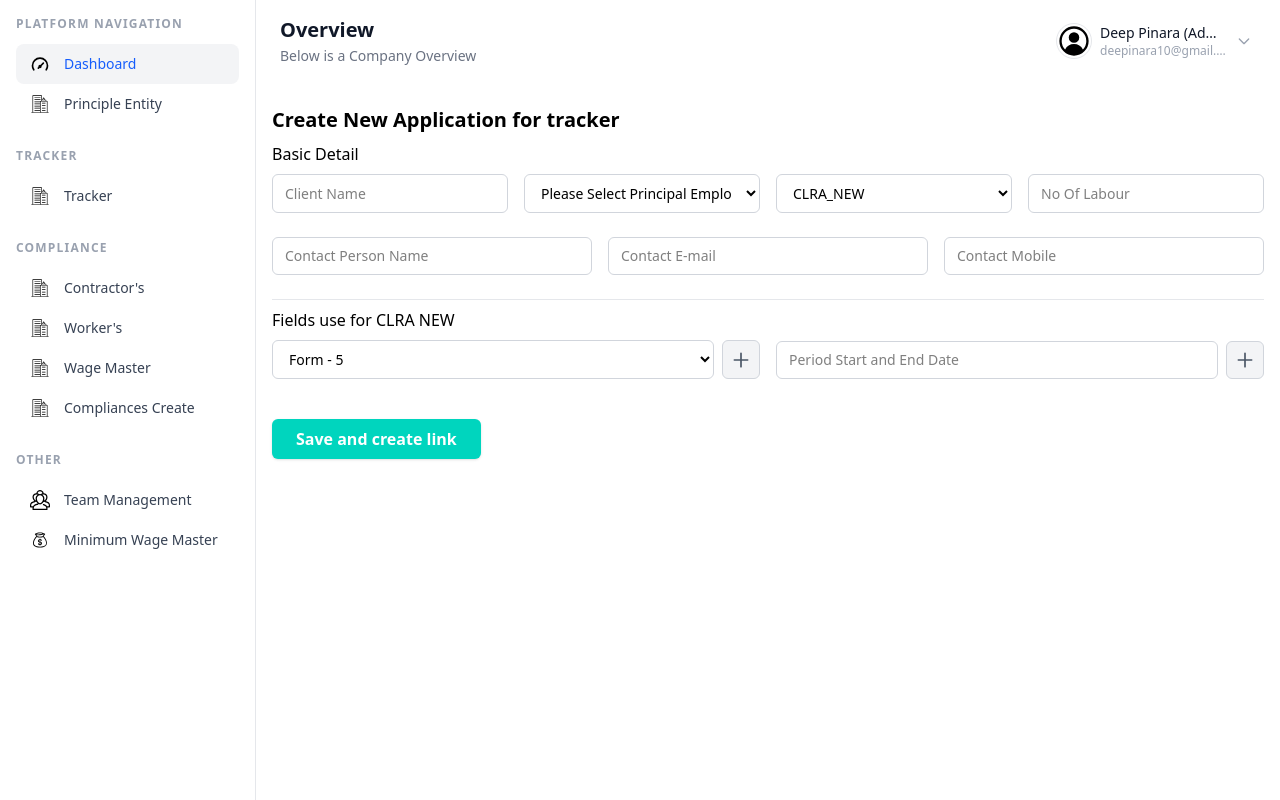
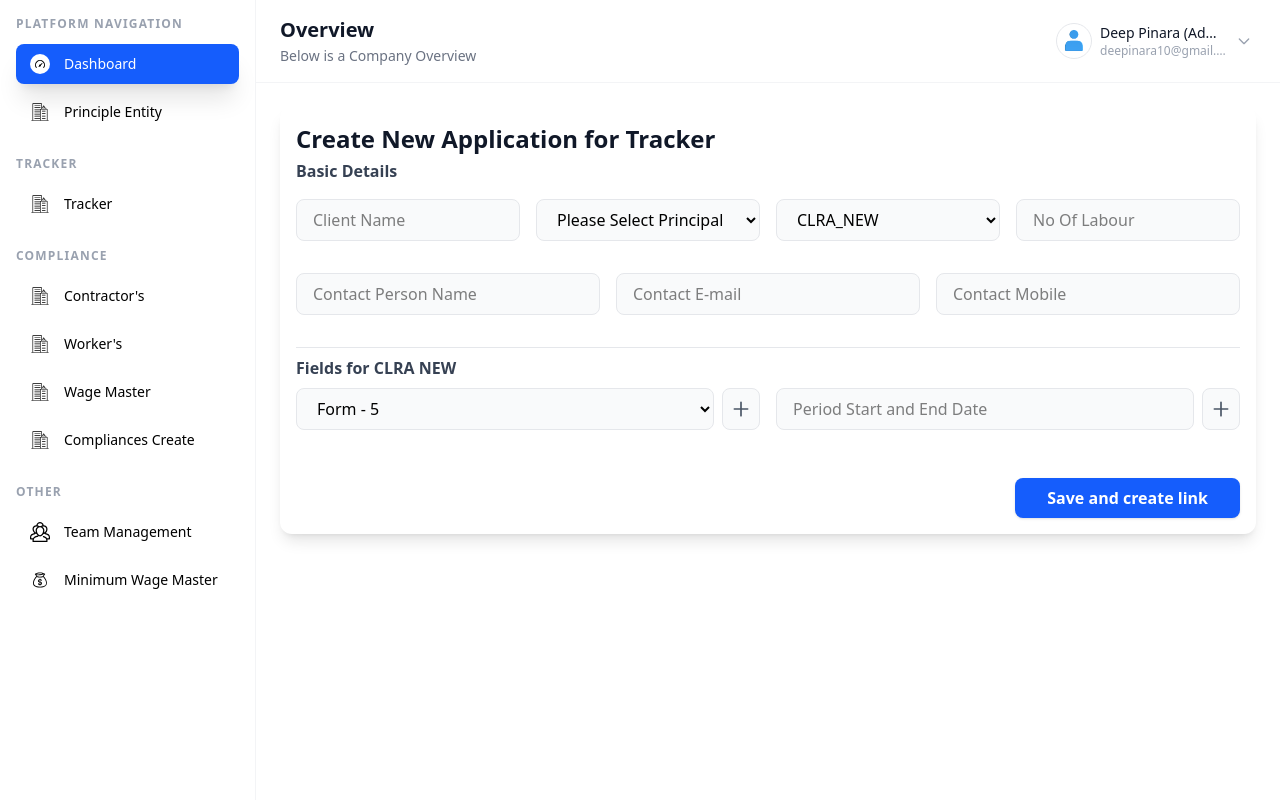
Before and after one commit to DeepPinara/compliance-web, a React (Vite) app: page /create-new-application-tracker in a window 1280 px wide. Built offline with nearby package versions, Linux system fonts and the light colour scheme.

Commit message:
UI Optimization

```diff
--- a/src/Components/CreateApplicationForm.jsx
+++ b/src/Components/CreateApplicationForm.jsx
@@ -2,49 +2,51 @@ import React from 'react';
 
 function CreateApplicationForm() {
     return (
-        <div className="w-full bg-white px-4 py-6 mx-auto">
-            <h2 className="text-xl font-semibold mb-2">Create New Application for tracker</h2>
-            <div className="text-base font-medium mb-2">Basic Detail</div>
-            <form className="space-y-6">
+        <div className="w-full bg-white rounded-xl px-6 mt-6">
+            <div className='p-4 shadow-lg rounded-xl'>
+                <h2 className="text-2xl font-bold mb-1 text-gray-900">Create New Application for Tracker</h2>
+                <div className="text-base font-semibold text-gray-700 mb-4">Basic Details</div>
+                <form className="space-y-8">
                     {/* Basic Detail Fields */}
                     <div className="grid grid-cols-1 md:grid-cols-4 gap-4">
-                    <input type="text" placeholder="Client Name" className="w-full rounded-md border border-gray-300 px-3 py-2 focus:outline-none focus:ring-2 focus:ring-teal-400 text-sm" />
-                    <select className="w-full rounded-md border border-gray-300 px-3 py-2 focus:outline-none focus:ring-2 focus:ring-teal-400 text-sm">
+                        <input type="text" placeholder="Client Name" className="w-full rounded-lg border border-gray-200 px-4 py-2 text-base bg-gray-50 focus:outline-none focus:ring-2 focus:ring-blue-200 focus:border-blue-400 transition" />
+                        <select className="w-full rounded-lg border border-gray-200 px-4 py-2 text-base bg-gray-50 focus:outline-none focus:ring-2 focus:ring-blue-200 focus:border-blue-400 transition">
                             <option>Please Select Principal Employer Name</option>
                         </select>
-                    <select className="w-full rounded-md border border-gray-300 px-3 py-2 focus:outline-none focus:ring-2 focus:ring-teal-400 text-sm">
+                        <select className="w-full rounded-lg border border-gray-200 px-4 py-2 text-base bg-gray-50 focus:outline-none focus:ring-2 focus:ring-blue-200 focus:border-blue-400 transition">
                             <option>CLRA_NEW</option>
                         </select>
-                    <input type="number" placeholder="No Of Labour" className="w-full rounded-md border border-gray-300 px-3 py-2 focus:outline-none focus:ring-2 focus:ring-teal-400 text-sm" />
+                        <input type="number" placeholder="No Of Labour" className="w-full rounded-lg border border-gray-200 px-4 py-2 text-base bg-gray-50 focus:outline-none focus:ring-2 focus:ring-blue-200 focus:border-blue-400 transition" />
                     </div>
                     <div className="grid grid-cols-1 md:grid-cols-3 gap-4">
-                    <input type="text" placeholder="Contact Person Name" className="w-full rounded-md border border-gray-300 px-3 py-2 focus:outline-none focus:ring-2 focus:ring-teal-400 text-sm" />
-                    <input type="email" placeholder="Contact E-mail" className="w-full rounded-md border border-gray-300 px-3 py-2 focus:outline-none focus:ring-2 focus:ring-teal-400 text-sm" />
-                    <input type="text" placeholder="Contact Mobile" className="w-full rounded-md border border-gray-300 px-3 py-2 focus:outline-none focus:ring-2 focus:ring-teal-400 text-sm" />
+                        <input type="text" placeholder="Contact Person Name" className="w-full rounded-lg border border-gray-200 px-4 py-2 text-base bg-gray-50 focus:outline-none focus:ring-2 focus:ring-blue-200 focus:border-blue-400 transition" />
+                        <input type="email" placeholder="Contact E-mail" className="w-full rounded-lg border border-gray-200 px-4 py-2 text-base bg-gray-50 focus:outline-none focus:ring-2 focus:ring-blue-200 focus:border-blue-400 transition" />
+                        <input type="text" placeholder="Contact Mobile" className="w-full rounded-lg border border-gray-200 px-4 py-2 text-base bg-gray-50 focus:outline-none focus:ring-2 focus:ring-blue-200 focus:border-blue-400 transition" />
                     </div>
                     <hr className="my-2 border-gray-200" />
                     {/* Fields use for CLRA NEW */}
-                <div className="text-base font-medium mb-2">Fields use for CLRA NEW</div>
+                    <div className="text-base font-semibold text-gray-700 mb-2">Fields for CLRA NEW</div>
                     <div className="grid grid-cols-1 md:grid-cols-2 gap-4 items-center">
-                    <div className="flex w-full">
-                        <select className="w-full rounded-md border border-gray-300 px-3 py-2 focus:outline-none focus:ring-2 focus:ring-teal-400 text-sm">
+                        <div className="flex w-full gap-2">
+                            <select className="w-full rounded-lg border border-gray-200 px-4 py-2 text-base bg-gray-50 focus:outline-none focus:ring-2 focus:ring-blue-200 focus:border-blue-400 transition">
                                 <option>Form - 5</option>
                             </select>
-                        <button type="button" className="ml-2 px-2 py-2 bg-gray-100 border border-gray-300 rounded-md hover:bg-gray-200 transition flex items-center justify-center">
+                            <button type="button" aria-label="Add Form" className="bg-gray-50 border border-gray-200 rounded-lg p-2 flex items-center justify-center hover:bg-blue-50 hover:border-blue-400 focus:outline-none focus:ring-2 focus:ring-blue-200 transition">
                                 <svg className="w-5 h-5 text-gray-600" fill="none" stroke="currentColor" strokeWidth="2" viewBox="0 0 24 24"><path strokeLinecap="round" strokeLinejoin="round" d="M12 4v16m8-8H4" /></svg>
                             </button>
                         </div>
-                    <div className="flex w-full">
-                        <input type="text" placeholder="Period Start and End Date" className="w-full rounded-md border border-gray-300 px-3 py-2 focus:outline-none focus:ring-2 focus:ring-teal-400 text-sm" />
-                        <button type="button" className="ml-2 px-2 py-2 bg-gray-100 border border-gray-300 rounded-md hover:bg-gray-200 transition flex items-center justify-center">
+                        <div className="flex w-full gap-2">
+                            <input type="text" placeholder="Period Start and End Date" className="w-full rounded-lg border border-gray-200 px-4 py-2 text-base bg-gray-50 focus:outline-none focus:ring-2 focus:ring-blue-200 focus:border-blue-400 transition" />
+                            <button type="button" aria-label="Add Period" className="bg-gray-50 border border-gray-200 rounded-lg p-2 flex items-center justify-center hover:bg-blue-50 hover:border-blue-400 focus:outline-none focus:ring-2 focus:ring-blue-200 transition">
                                 <svg className="w-5 h-5 text-gray-600" fill="none" stroke="currentColor" strokeWidth="2" viewBox="0 0 24 24"><path strokeLinecap="round" strokeLinejoin="round" d="M12 4v16m8-8H4" /></svg>
                             </button>
                         </div>
                     </div>
-                <div className="pt-4">
-                    <button type="submit" className="bg-teal-400 hover:bg-teal-500 text-white font-semibold px-6 py-2 rounded-md shadow-sm transition cursor-pointer">Save and create link</button>
+                    <div className="pt-4 flex justify-end">
+                        <button type="submit" className="bg-blue-600 hover:bg-blue-700 focus:bg-blue-700 text-white font-semibold px-8 py-2 rounded-lg shadow-sm transition-all text-base focus:outline-none focus:ring-2 focus:ring-blue-200">Save and create link</button>
                     </div>
                 </form>
+            </div>
         </div>
     );
 }
--- a/src/Components/DocForValidate.jsx
+++ b/src/Components/DocForValidate.jsx
@@ -15,7 +15,7 @@ function DocForValidate() {
   };
 
   return (
-    <div className="w-full bg-white px-4 py-6 mx-auto">
+    <div className="w-full bg-white p-6 mx-auto">
       {/* Headless UI Modal */}
       <Transition.Root show={open} as={Fragment}>
         <Dialog as="div" className="relative z-10" onClose={setOpen}>
@@ -40,12 +40,14 @@ function DocForValidate() {
           </div>
         </Dialog>
       </Transition.Root>
+      <div className='p-4 shadow-md rounded-lg'>
+
         <h2 className="text-xl font-semibold mb-1">Upload Document By Contractor</h2>
         <p className="text-sm text-gray-500 mb-4">Confirm document and move for application</p>
         <div className="overflow-x-auto">
           <table className="min-w-full text-sm">
             <thead>
-            <tr className="bg-gray-50 text-gray-500">
+              <tr className="bg-blue-600 text-white">
                 <th className="px-4 py-2 font-medium text-left">Sr.</th>
                 <th className="px-4 py-2 font-medium text-left">Contractor</th>
                 <th className="px-4 py-2 font-medium text-left">Application Type</th>
@@ -125,6 +127,7 @@ function DocForValidate() {
           </table>
         </div>
       </div>
+    </div>
   );
 }
 
--- a/src/Components/Menu.jsx
+++ b/src/Components/Menu.jsx
@@ -18,15 +18,15 @@ function Menu() {
                             <Link to={item.slug}>
                                 <li
                                     key={idx}
-                                    className={`flex items-center space-x-3 px-3 py-2 rounded-lg cursor-pointer transition-colors duration-150
+                                    className={`flex items-center space-x-3 px-3 py-2 my-2 rounded-lg cursor-pointer transition-colors duration-150
                                 ${isActive(item.label)
-                                            ? 'bg-gray-100 text-blue-600 font-medium'
-                                            : 'text-gray-700 hover:bg-gray-50'}
+                                            ? 'bg-blue-600 text-white font-medium shadow-xl'
+                                            : 'text-black hover:bg-blue-300 hover:text-black hover:shadow-xl'}
                                     `}
                                     onClick={() => setActiveLabel(item.label)}
                                 >
                                     <span className="flex items-center justify-center h-6 w-6">
-                                        <img src={item.icon} alt={item.label + ' icon'} className="h-5 w-5 object-contain" />
+                                        <img src={item.icon} alt={item.label + ' icon'} className={`h-5 w-5 object-contain ${isActive(item.label) ? 'bg-white rounded-full p-1' : 'bg-purple'}`} />
                                     </span>
                                     <span className="flex-1 text-sm">{item.label}</span>
                                 </li>
--- a/src/Layout/Header.jsx
+++ b/src/Layout/Header.jsx
@@ -4,7 +4,7 @@ function Header({ onMenuClick }) {
     const [showUserMenu, setShowUserMenu] = useState(false);
 
     return (
-        <header className="bg-white px-4 py-3 lg:px-6 lg:py-4">
+        <header className="sticky top-0 z-30 bg-white/70 backdrop-blur-md shadow-none px-4 py-3 lg:px-6 lg:py-4 transition-all border-b border-b-gray-100">
             <div className="flex flex-col sm:flex-row justify-between items-start sm:items-center gap-4">
                 {/* Left: Hamburger + Title */}
                 <div className="flex items-center gap-2 flex-1 min-w-0">
@@ -31,7 +31,7 @@ function Header({ onMenuClick }) {
                             className="flex items-center space-x-2 p-1 rounded-md hover:bg-gray-100 focus:bg-gray-100 transition-colors duration-100 focus:outline-none"
                         >
                             <img
-                                src="/Icons/ic_user.svg"
+                                src="/Icons/PNG/user.png"
                                 alt="user"
                                 className="w-9 h-9 rounded-full border border-gray-200"
                             />
--- a/src/Layout/Sidebar.jsx
+++ b/src/Layout/Sidebar.jsx
@@ -5,7 +5,7 @@ function Sidebar({ open, onClose }) {
     return (
         <>
             {/* Desktop sidebar */}
-            <div className="hidden md:block md:w-64 h-screen border-r border-gray-200 bg-white">
+            <div className="hidden md:block md:w-64 h-screen border-r border-gray-100 bg-white">
                 <Menu />
             </div>
             {/* Mobile sidebar overlay */}
@@ -14,7 +14,7 @@ function Sidebar({ open, onClose }) {
                     {/* Overlay */}
                     <div className="fixed inset-0 bg-black bg-opacity-30" onClick={onClose} />
                     {/* Sidebar panel */}
-                    <div className="relative w-64 h-full bg-white border-r border-gray-200 shadow-xl z-50 animate-slide-in">
+                    <div className="relative w-64 h-full bg-white border-r border-gray-100 shadow-xl z-50 animate-slide-in">
                         <button
                             className="absolute top-4 right-4 text-gray-500 hover:text-gray-700"
                             onClick={onClose}
```
Also changed, not shown: public/Icons/PNG/user.png (added). Lines whose indentation alone changed are shown as unchanged.
